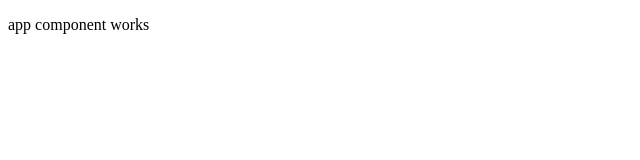
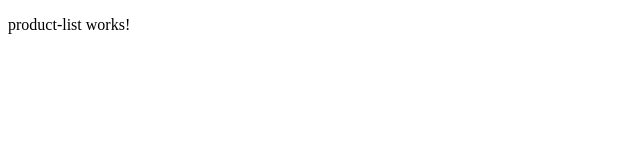
Before and after one commit to AlinCristian97/my-app, an Angular app: page / in a window 1280 px wide. Shown: the top 160 px of the page, without its empty margins (0-640 px from the left). Built offline with nearby package versions, Linux system fonts and the light colour scheme.

Commit message:
displaying public list component via the app component html

```diff
--- a/src/app/app.component.html
+++ b/src/app/app.component.html
@@ -1 +1 @@
-<p>app component works</p>
+<app-product-list></app-product-list>
--- a/src/app/products/products.module.ts
+++ b/src/app/products/products.module.ts
@@ -12,6 +12,9 @@ import { ProductComponent } from './product/product.component';
   imports: [
     CommonModule,
     ProductComponent
+  ],
+  exports: [
+    ProductListComponent
   ]
 })
 export class ProductsModule { }
```
